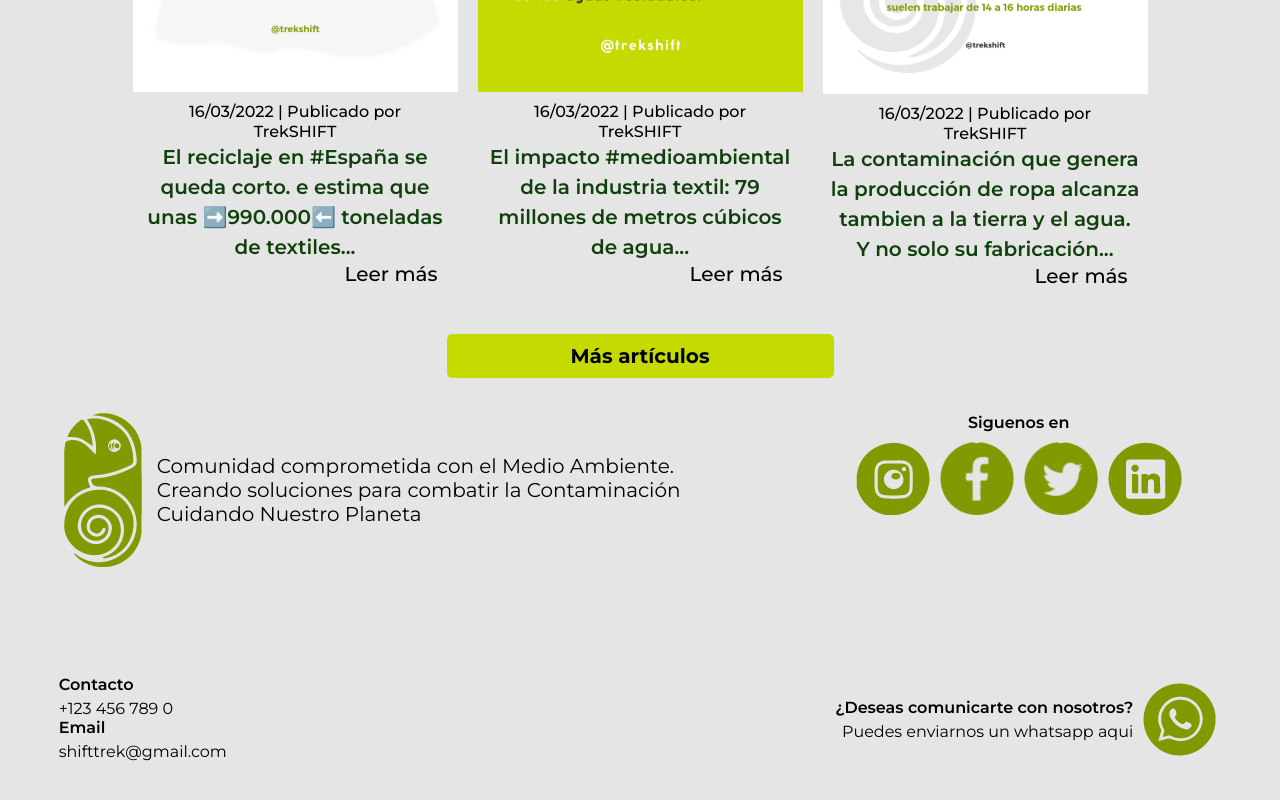
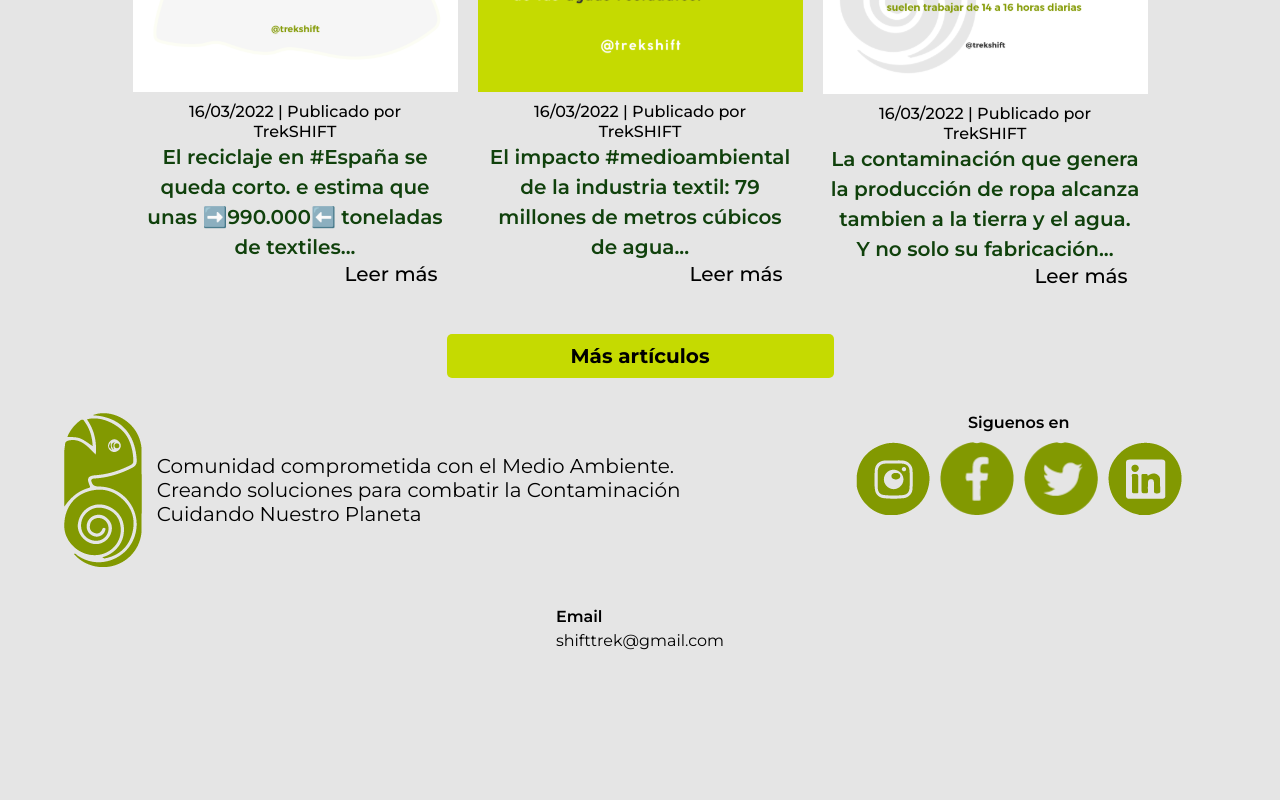
Before and after one commit to SmaelNicolas/trekshift, a React (Create React App) app: page / in a window 1280 px wide. Shown: the part 3213-4013 px from the top of the page. After the commit the page ends 3918 px from the top, so only its background shows below. Built offline with nearby package versions, Linux system fonts and the light colour scheme.

Commit message:
wtsp eliminado

```diff
--- a/src/Pages/Home/Sections/Footer/Contact/Contact.css
+++ b/src/Pages/Home/Sections/Footer/Contact/Contact.css
@@ -96,7 +96,7 @@
 }
 
 .contact--bottom--direct {
-	width: 50%;
+	width: 100%;
 	height: 154px;
 	display: flex;
 	flex-direction: column;
--- a/src/Pages/Home/Sections/Footer/Contact/Contact.jsx
+++ b/src/Pages/Home/Sections/Footer/Contact/Contact.jsx
@@ -70,7 +70,16 @@ function Contact() {
 				</div>
 			</div>
 			<div className='contact--content'>
-				<div className='contact--content--left fd-column jc-end '>
+				{/* COMENTAR PARA AGREGAR WHATSAPP */}
+				<div className='contact--bottom--direct--email'>
+					<div className='contact--content--title'>Email</div>
+					<div className='contact--bottom--direct--email-direction'>
+						shifttrek@gmail.com
+					</div>
+				</div>
+
+				{/* DESCOMENTAR PARA AGREAR WHATSAPP */}
+				{/* <div className='contact--content--left fd-column jc-end '>
 					<div className='contact--bottom--direct--phone'>
 						<div className='contact--content--title'>Contacto</div>
 						<div className='contact--bottom--direct--phone--number'>
@@ -103,7 +112,7 @@ function Contact() {
 							)
 						}
 					/>
-				</div>
+				</div> */}
 			</div>
 		</div>
 	);
```
